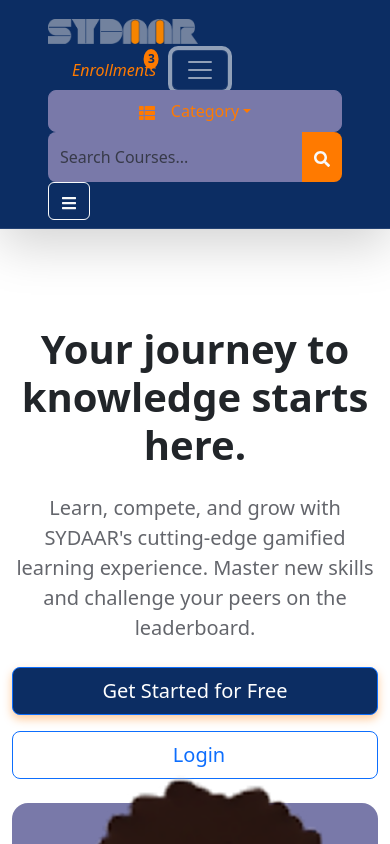
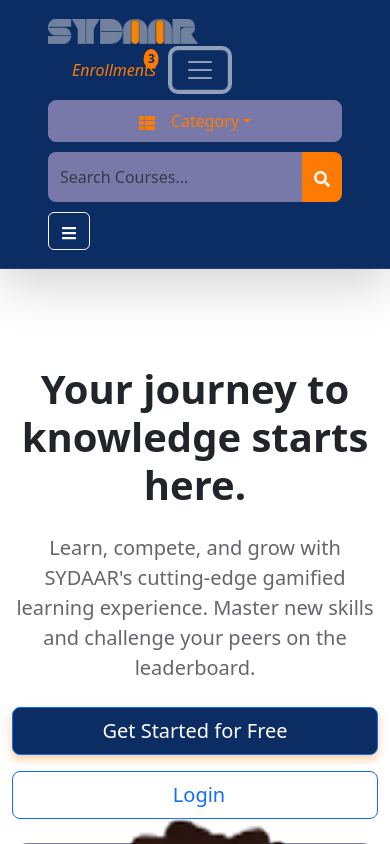
Before and after one commit to Mohassan1122/SYDAAR_WEB, a React (Vite) app: page / in a window 390 px wide. Both pictures are taken after a click on the button 200 px from the left and 70 px from the top of the page. Shown: the top 844 px of the page. Built offline with nearby package versions, Linux system fonts and the light colour scheme.

Commit message:
responsiveness

```diff
--- a/src/components/Navbar.jsx
+++ b/src/components/Navbar.jsx
@@ -130,7 +130,7 @@ export default function Navbar() {
         >
           <ul className="navbar-nav mx-auto align-items-lg-center">
             {/* Category Dropdown (Responsive) */}
-            <li className="nav-item dropdown me-lg-2 mb-lg-0 my-sm-3">
+            <li className="nav-item dropdown me-lg-2 mb-lg-0 my-xsm-3">
               <button
                 className="btn fw-medium dropdown-toggle w-100 w-lg-auto py-2" // w-100 on mobile
                 type="button"
@@ -210,7 +210,7 @@ export default function Navbar() {
         </div>
 
         <button
-          className="btn btn-outline-light d-lg-none mt-sm-2"
+          className="btn btn-outline-light d-lg-none  my-xsm-3"
           onClick={() => {
             document
               .querySelector(".col-lg-2.d-none.d-lg-block")
--- a/src/index.css
+++ b/src/index.css
@@ -237,4 +237,7 @@ body {
     opacity: 1;
     visibility: visible;
   }
+  .my-xsm-3 {
+    margin: 10px 0;
+  }
 }
```
